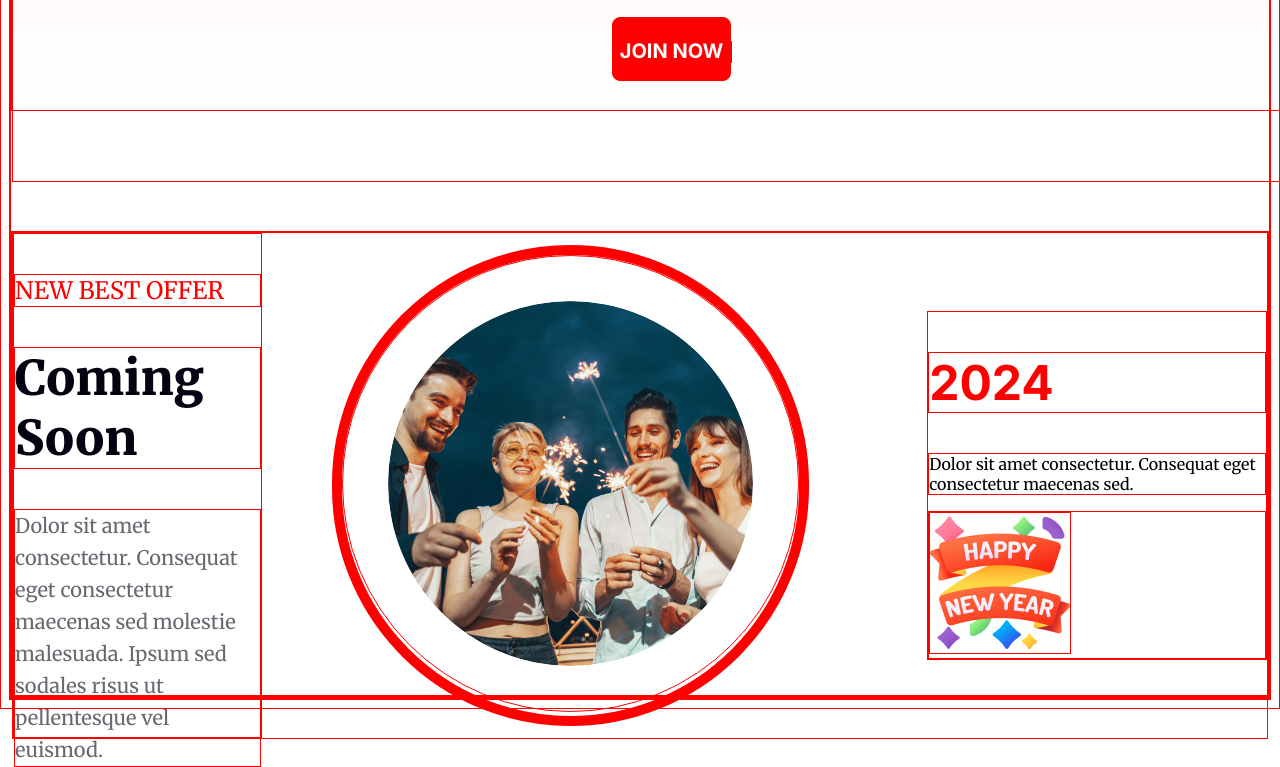
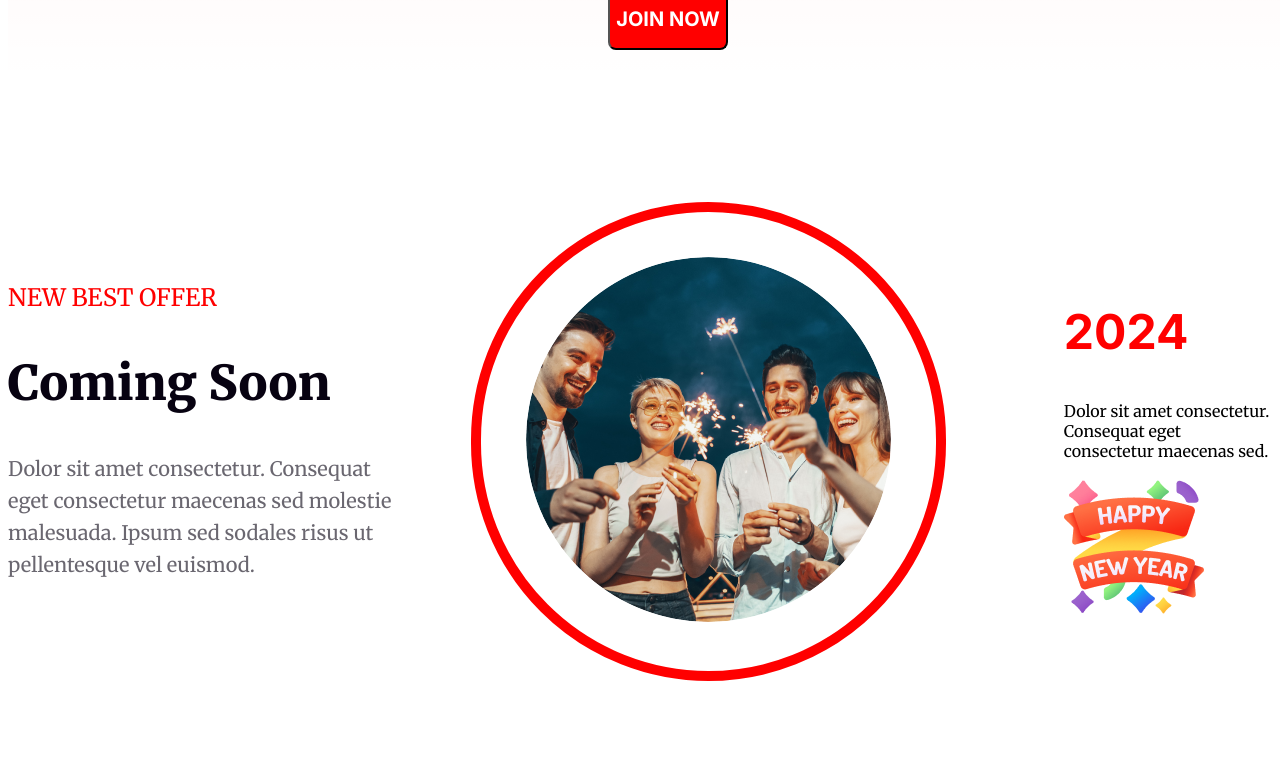
Before and after one commit to golamrabbanirifat41/New_year_website, a plain HTML site: page index.html in a window 1280 px wide. Shown: the part 2907-3674 px from the top of the page. After the commit the page ends 3588 px from the top, so only its background shows below. Drawn offline with Linux system fonts and the light colour scheme.

Commit message:
fourth commit

```diff
--- a/styles/newyear.css
+++ b/styles/newyear.css
@@ -1,5 +1,5 @@
 /* Font Family for body content */
-* { border: 1px solid red; }
+/* * { border: 1px solid red; } */
 body{
 
     font-family: 'Inter', sans-serif;
@@ -181,16 +181,18 @@ main{
     align-items: center;
 }
 .fourth_element1{
-    width: 393px;
-    height: 463px;
+    max-width: 393px;
+    max-height: 463px;
     margin-right: 70px;
-    padding: 20px 0;
+    gap: 1px;
+
 
 }
 .fourth_left_title1{
     color: #F00;
     font-size: 24px;
     font-weight: 500;
+    margin: 0;
 }
 .fourth_left_title2{
     color: #070211;
```
